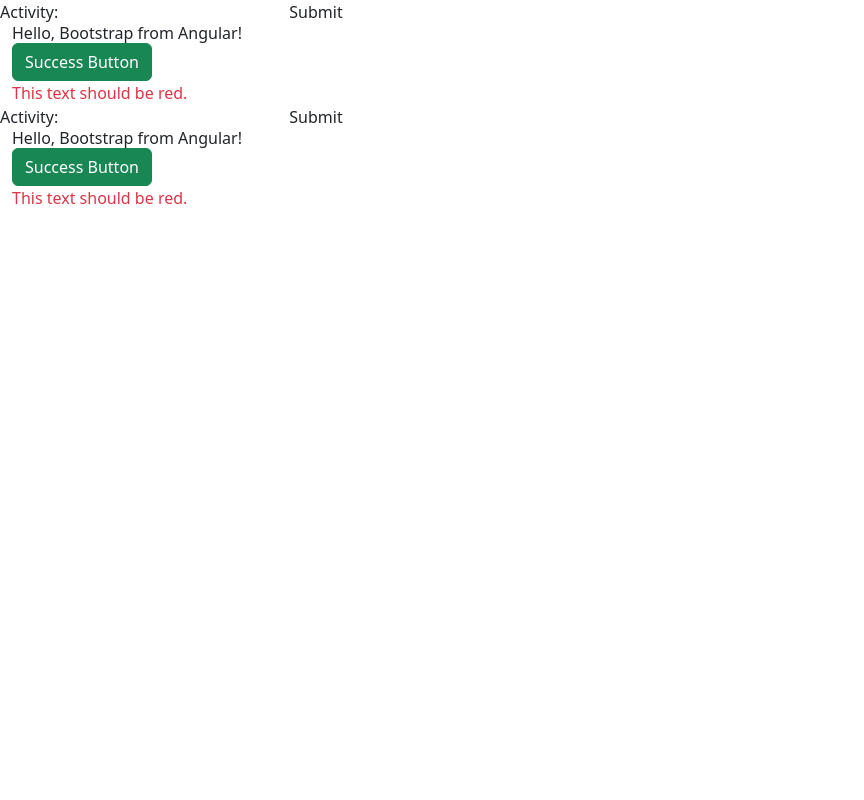
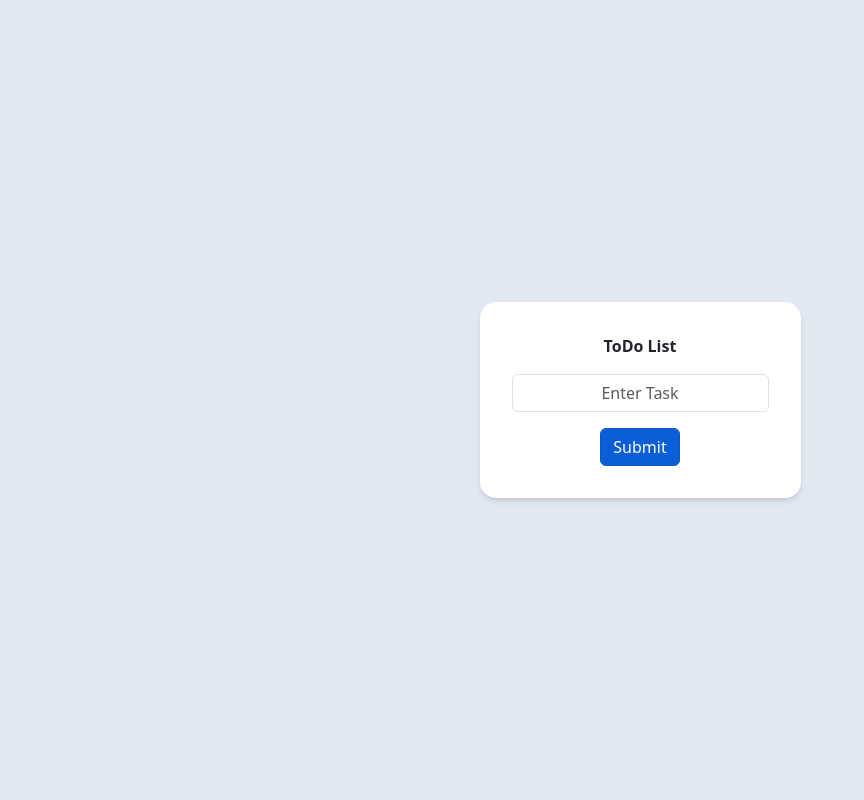
Before and after one commit to gy10jv9/ITS320, an Angular app: page /todo-editor in a window 1280 px wide. Shown: the top 800 px of the page, without its empty margins (0-864 px from the left). Built offline with nearby package versions, Linux system fonts and the light colour scheme.

Commit message:
improved form

```diff
--- a/src/app/todo-editor/todo-editor.component.css
+++ b/src/app/todo-editor/todo-editor.component.css
@@ -0,0 +1,11 @@
+label { font-weight: bold; }
+.submit-btn {
+    color: var(--bs-btn-hover-color);
+    background-color: var(--bs-btn-hover-bg);
+    border-color: var(--bs-btn-hover-border-color);
+}
+.submit-btn:hover {
+    color: var(--bs-btn-hover-bg);
+    background-color: var(--bs-btn-hover-color);
+    border-color: var(--bs-btn-hover-border-color);
+}
--- a/src/app/todo-editor/todo-editor.component.html
+++ b/src/app/todo-editor/todo-editor.component.html
@@ -1,12 +1,11 @@
-<form [formGroup]="todo_form" (ngSubmit)="onSubmit()">
-    <label>Activity: </label>
-    <input type="text" formControlName="task">
+<!-- fullscreen container -->
+<div class="h-screen w-screen flex flex-column items-center justify-center">
+    <form class="bg-white w-fit p-[32px] flex flex-column items-center justify-center rounded-[16px] shadow-md">
+        <div class="form-group flex flex-column items-center justify-center">
+            <label> ToDo List </label>
+            <input type="text" class="form-control text-center my-[16px]" placeholder="Enter Task"/>
+        </div>
 
-    <button type="submit" [disabled]="!todo_form.valid">Submit</button>
-</form>
-
-<div class="container">
-    <h1>Hello, Bootstrap from Angular!</h1>
-    <button class="btn btn-success">Success Button</button>
-    <p class="text-danger">This text should be red.</p>
-  </div>
+        <button type="submit" class="submit-btn btn btn-primary">Submit</button>
+    </form>
+</div>
--- a/src/styles.css
+++ b/src/styles.css
@@ -4,3 +4,6 @@
 @tailwind utilities;
 
 @import "~bootstrap/dist/css/bootstrap.min.css";
+
+* { @apply box-border }
+body { @apply bg-slate-200 }
```
